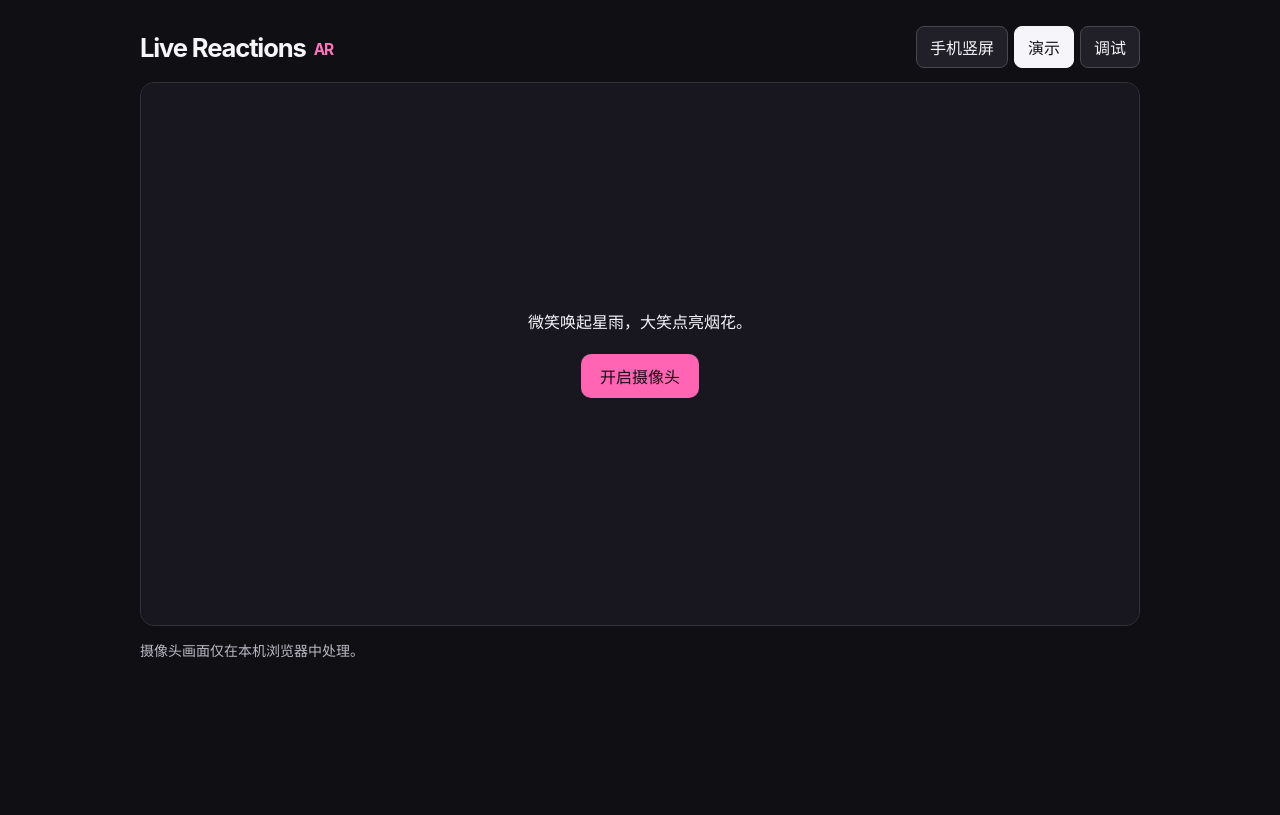
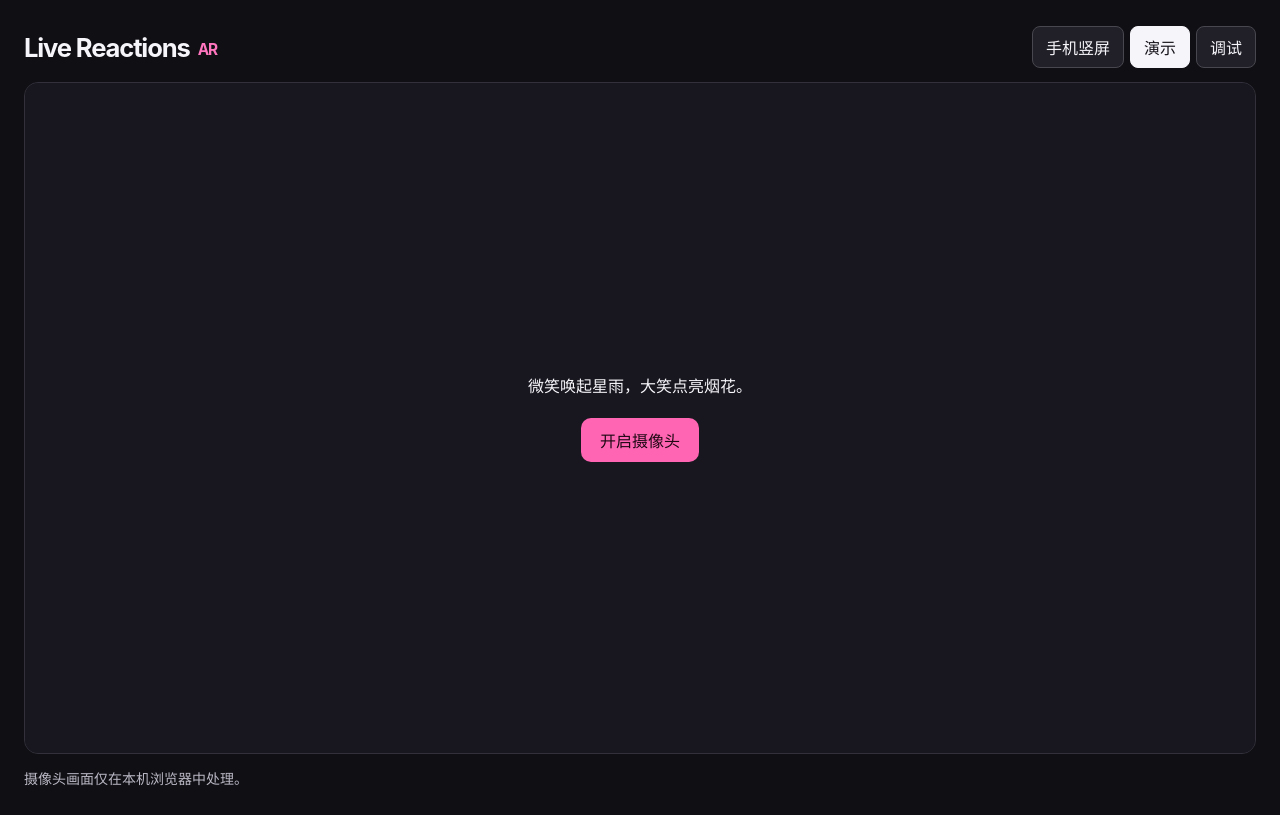
Before and after one commit to yoyo0927/tiktok-test, a React (Vite) app: page / in a window 1280 px wide. Built offline with nearby package versions, Linux system fonts and the light colour scheme.

Commit message:
Enlarge the desktop AR preview

```diff
--- a/src/styles.css
+++ b/src/styles.css
@@ -89,6 +89,9 @@ h1 span { color: #ff76bf; font-size: 0.6em; margin-left: 8px; vertical-align: mi
 .slider input:focus-visible { outline: 2px solid #61ffdd; outline-offset: 3px; }
 
 @media (min-width: 800px) {
+  .shell[data-portrait="false"] { width: min(100% - 48px, 1800px); }
+  .shell[data-portrait="false"] .stage { height: clamp(300px, 100svh - 128px, 1080px); }
+
   .shell[data-portrait="true"][data-debug="true"] {
     display: grid;
     grid-template-columns: min(39%, 390px) minmax(0, 1fr);
```
